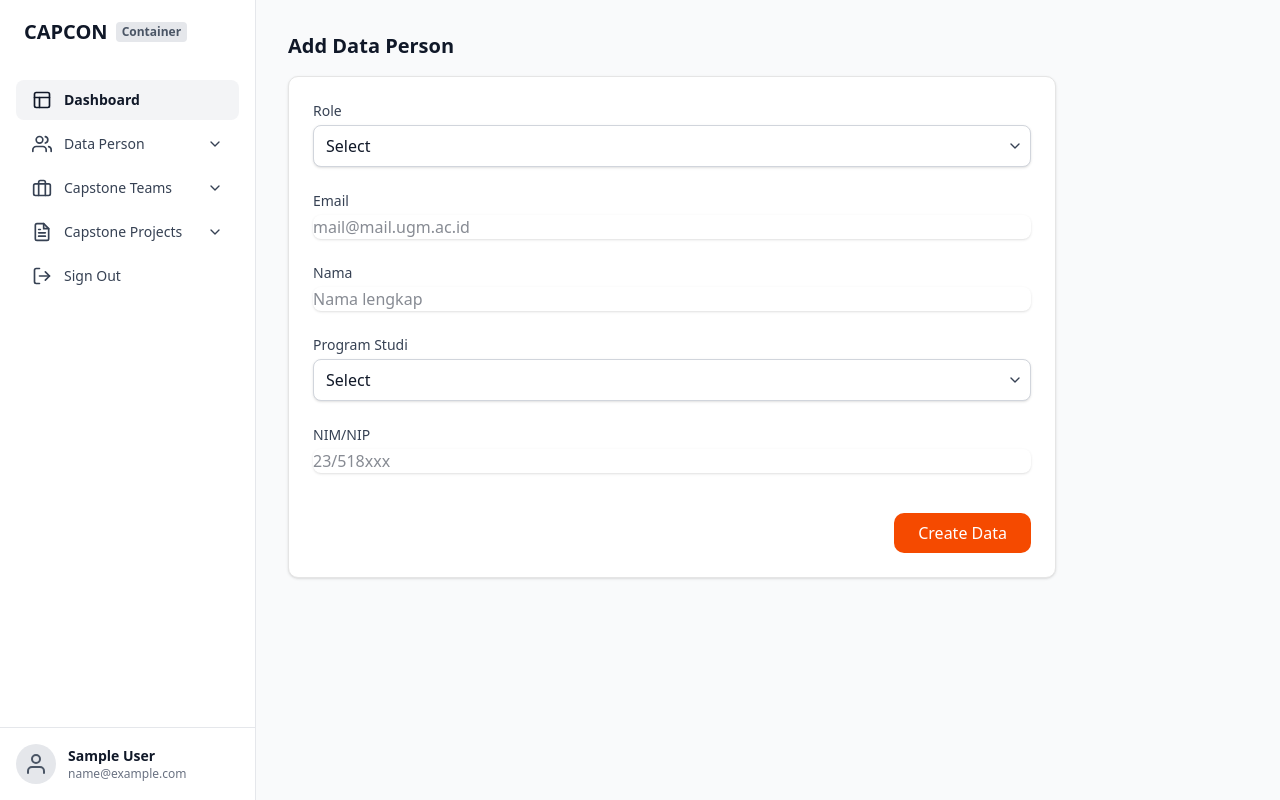
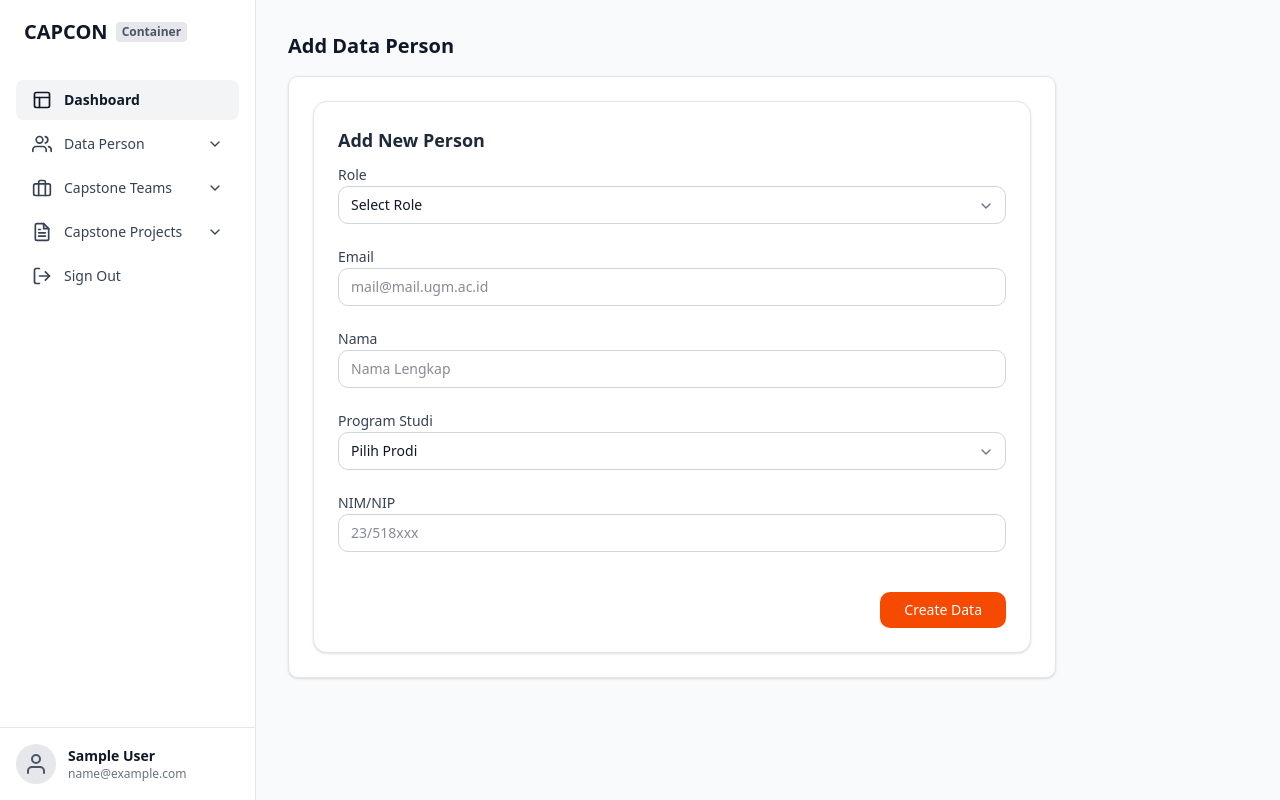
Before and after one commit to pikachi12/FEPAW3, a Next.js app: page /admin/dashboard/data-person/add-data in a window 1280 px wide. Built offline with nearby package versions, Linux system fonts and the light colour scheme; sample sign-in values are in the browser's storage.

Commit message:
update design

```diff
--- a/app/admin/components/PersonForm.tsx
+++ b/app/admin/components/PersonForm.tsx
@@ -13,15 +13,21 @@ interface InputGroupProps {
 }
 
 const InputGroup = ({ label, id, type = "text", placeholder, value, onChange }: InputGroupProps) => (
-  <div>
-    <label className="block text-sm font-medium text-gray-700">{label}</label>
+  <div className="space-y-1">
+    <label htmlFor={id} className="text-sm font-medium text-gray-700">
+      {label}
+    </label>
     <input
       id={id}
       type={type}
       value={value}
       onChange={(e) => onChange(e.target.value)}
       placeholder={placeholder}
-      className="mt-1 block w-full rounded-md border-gray-300 shadow-sm focus:ring-blue-500"
+      className="
+        w-full rounded-lg border border-gray-300 px-3 py-2 text-sm
+        transition-all duration-150
+        focus:border-blue-500 focus:ring-2 focus:ring-blue-200
+      "
     />
   </div>
 );
@@ -35,26 +41,28 @@ interface SelectGroupProps {
 }
 
 const SelectGroup = ({ label, id, value, onChange, children }: SelectGroupProps) => (
-  <div>
-    <label className="block text-sm font-medium text-gray-700">{label}</label>
-    <div className="relative mt-1">
+  <div className="space-y-1">
+    <label htmlFor={id} className="text-sm font-medium text-gray-700">
+      {label}
+    </label>
+    <div className="relative">
       <select
         id={id}
         value={value}
         onChange={(e) => onChange(e.target.value)}
-        className="block w-full rounded-md border border-gray-300 bg-white px-3 py-2 pr-8 shadow-sm appearance-none"
+        className="
+          w-full rounded-lg border border-gray-300 bg-white px-3 py-2 pr-10 text-sm
+          appearance-none
+          transition-all duration-150
+          focus:border-blue-500 focus:ring-2 focus:ring-blue-200
+        "
       >
         {children}
       </select>
-
-      {/* Custom Chevron */}
-      <div className="pointer-events-none absolute inset-y-0 right-0 flex items-center px-2">
-        <ChevronDown className="h-4 w-4 text-gray-700" />
-      </div>
+      <ChevronDown className="absolute right-3 top-3 h-4 w-4 text-gray-500 pointer-events-none" />
     </div>
   </div>
 );
-
 
 export default function PersonForm({
   initialData,
@@ -112,9 +120,16 @@ export default function PersonForm({
   };
 
   return (
-    <div className="space-y-6">
+    <div className="space-y-6 rounded-xl bg-white p-6 shadow-sm border border-gray-200">
+
+      <h3 className="text-lg font-semibold text-gray-800 mb-2">
+        {mode === "edit" ? "Edit Person" : "Add New Person"}
+      </h3>
+
+      <div className="space-y-5">
+
         <SelectGroup label="Role" id="role" value={role} onChange={setRole}>
-        <option value="">Select</option>
+          <option value="" disabled>Select Role</option>
           <option value="mahasiswa">Mahasiswa</option>
           <option value="alumni">Alumni</option>
           <option value="dosen">Dosen</option>
@@ -132,13 +147,13 @@ export default function PersonForm({
         <InputGroup
           label="Nama"
           id="nama"
-        placeholder="Nama lengkap"
+          placeholder="Nama Lengkap"
           value={nama}
           onChange={setNama}
         />
 
         <SelectGroup label="Program Studi" id="prodi" value={prodi} onChange={setProdi}>
-        <option value="" disabled>Select</option>
+          <option value="" disabled>Pilih Prodi</option>
           <option value="Teknologi Informasi">Teknologi Informasi</option>
           <option value="Teknik Elektro">Teknik Elektro</option>
           <option value="Teknik Biomedis">Teknik Biomedis</option>
@@ -151,12 +166,16 @@ export default function PersonForm({
           value={nim}
           onChange={setNim}
         />
+      </div>
 
       <div className="flex justify-end pt-4">
         <button
           disabled={loading}
           onClick={handleSubmit}
-          className="rounded-lg bg-orange-600 px-6 py-2 text-white hover:bg-orange-700 disabled:opacity-50"
+          className="
+            rounded-lg bg-orange-600 px-6 py-2 text-white text-sm font-medium
+            hover:bg-orange-700 transition disabled:opacity-50
+          "
         >
           {loading ? "Saving..." : mode === "edit" ? "Save Changes" : "Create Data"}
         </button>
```
Lines whose indentation alone changed are shown as unchanged.
